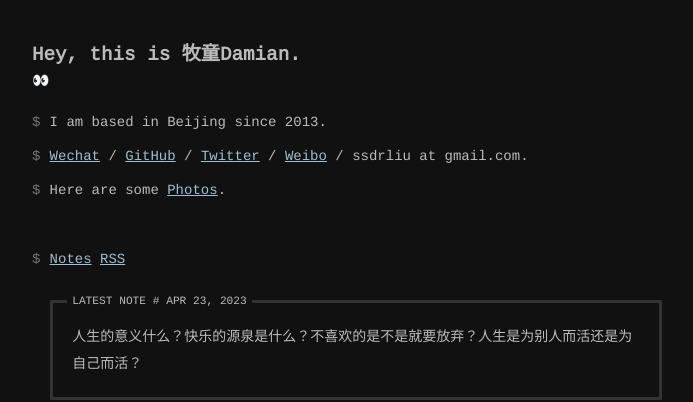
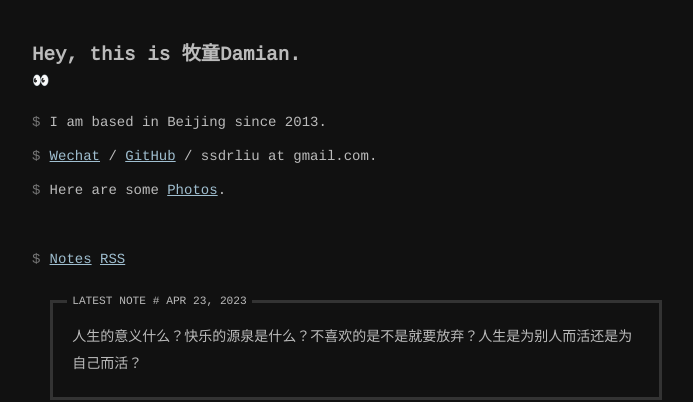
Before and after one commit to ssdr/site, a Jekyll site: the page built from index.html, in a window 1280 px wide. Shown: the top 402 px of the page, without its empty margins (293-986 px from the left). Built offline with Jekyll 4.4.1, drawn with Linux system fonts in a browser that asks for light colours; comment, search, counter and statistics services are not loaded.

Commit message:
Update index.html

```diff
--- a/index.html
+++ b/index.html
@@ -8,8 +8,6 @@ layout: default
   <li>
     <a href="/wechat" ref="me">Wechat</a> /
     <a href="https://github.com/ssdr" rel="me">GitHub</a> /
-    <a href="https://twitter.com/ssdrliu" rel="me">Twitter</a> /
-    <a href="https://weibo.com/ssdrliu" rel="me">Weibo</a> /
     ssdrliu at gmail.com.
   </li>
   <li>Here are some <a href="/photos">Photos</a>.</li>
```
